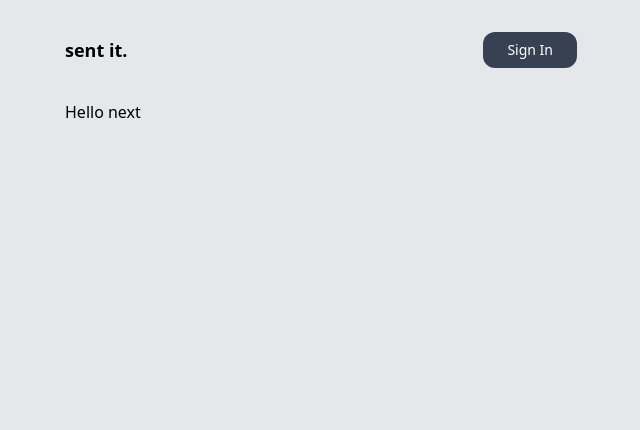
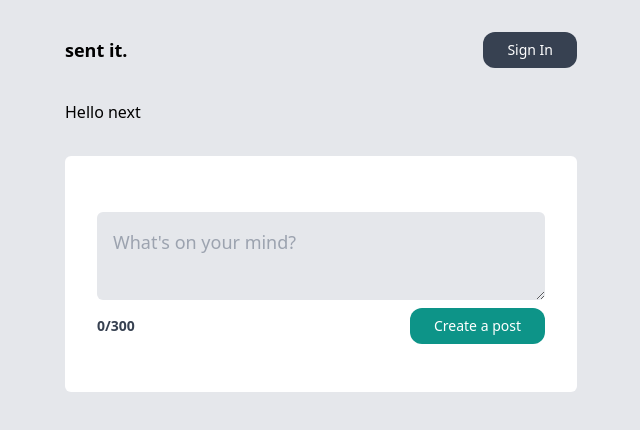
Before and after one commit to macielsevilha/training-projects, a Next.js app in the folder postit/: page / in a window 1280 px wide. Shown: the top 430 px of the page, without its empty margins (319-959 px from the left). Built offline with nearby package versions, Linux system fonts and the light colour scheme; no server answers.

Commit message:
creating QueryWrapper

```diff
--- /dev/null
+++ b/postit/app/auth/QueryWrapper.tsx
@@ -0,0 +1,19 @@
+
+"use client"
+
+import React, { ReactNode } from "react"
+import { QueryClient, QueryClientProvider } from "@tanstack/react-query"
+
+const queryClient = new QueryClient()
+
+interface Props {
+  children?: ReactNode
+}
+
+const QueryWrapper = ({ children }: Props) => (
+  <QueryClientProvider client={queryClient}>
+    {children}
+  </QueryClientProvider>
+)
+
+export default QueryWrapper
--- a/postit/app/components/AddPost.tsx
+++ b/postit/app/components/AddPost.tsx
@@ -0,0 +1,30 @@
+"use client"
+
+import { useState } from "react"
+
+export default function CreatePost() {
+    const [title, setTitle] = useState("")
+    const [isDisabled, setIsDisabled] = useState(false)
+    return(
+        <form className="bg-white my-8 p-8 rounded-md">
+            <div className="flex flex-col my-4">
+                <textarea
+                onChange={(e) => setTitle(e.target.value)}
+                name="title"
+                value={title}
+                placeholder="What's on your mind?"
+                className="p-4 text-lg rounded-md my-2 bg-gray-200"
+                ></textarea>
+                <div className="flex items-center justify-between gap-2">
+                    <p className={`font-bold text-sm ${title.length > 300 ? "text-red-700" : "text-gray-700"}`}>{`${title.length}/300`}</p>
+                    <button
+                    disabled={isDisabled}
+                    className="text-sm bg-teal-600 text-white py-2 px-6 rounded-xl disabled:opacity-25"
+                    type="submit">
+                        Create a post
+                    </button>
+                </div>
+            </div>
+        </form>
+    )
+}
--- a/postit/app/layout.jsx
+++ b/postit/app/layout.jsx
@@ -2,6 +2,7 @@
 import './globals.css'
 
 import { Roboto } from '@next/font/google'
+import QueryWrapper from './auth/QueryWrapper'
 
 const roboto = Roboto({
   subsets: ["latin"],
@@ -16,10 +17,12 @@
         <head /> will contain the components returned by the nearest parent
         head.tsx. Find out more at https://beta.nextjs.org/docs/api-reference/file-conventions/head
       */}
-      <head/>
+      <head />
       <body className={`mx-4 md:mx-48 xl:mx-96 ${roboto.varieble} bg-gray-200`}>
-        <Nav />
-        {children}
+        <QueryWrapper>
+          <Nav />
+          {children}
+        </QueryWrapper>
       </body>
     </html>
   )
--- a/postit/app/page.tsx
+++ b/postit/app/page.tsx
@@ -1,7 +1,12 @@
+"use client"
+
+import AddPost from "./components/AddPost"
+
 export default function Home() {
   return (
     <main>
      <h1>Hello next</h1>
+     <AddPost />
     </main>
   )
 }
--- a/postit/package.json
+++ b/postit/package.json
@@ -12,6 +12,7 @@
     "@next-auth/prisma-adapter": "^1.0.5",
     "@next/font": "13.1.6",
     "@prisma/client": "^4.10.1",
+    "@tanstack/react-query": "^4.24.6",
     "@types/react": "18.0.28",
     "@types/react-dom": "18.0.11",
     "next": "13.1.6",
```
Also changed, not shown: 1 other file (tests, documents, lock files or other folders).
